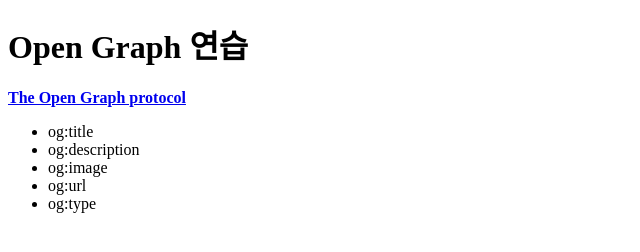
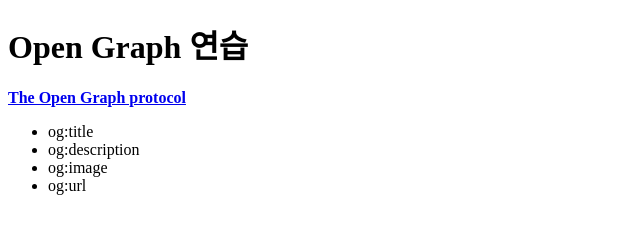
Before and after one commit to arborinlove/openGraph-lsb, a plain HTML site: page index.html in a window 1280 px wide. Shown: the full height of the page, 0-640 px from the left. Drawn offline with Linux system fonts and the light colour scheme.

Commit message:
index.html 문서 수정

```diff
--- a/index.html
+++ b/index.html
@@ -22,7 +22,6 @@
 		<li>og:description</li>
 		<li>og:image</li>
 		<li>og:url</li>
-		<li>og:type</li>
 	</ul>
 </body>
 </html>
```
Also changed, not shown: image/짱구1.jfif (deleted), image/짱구2.jfif (deleted).
